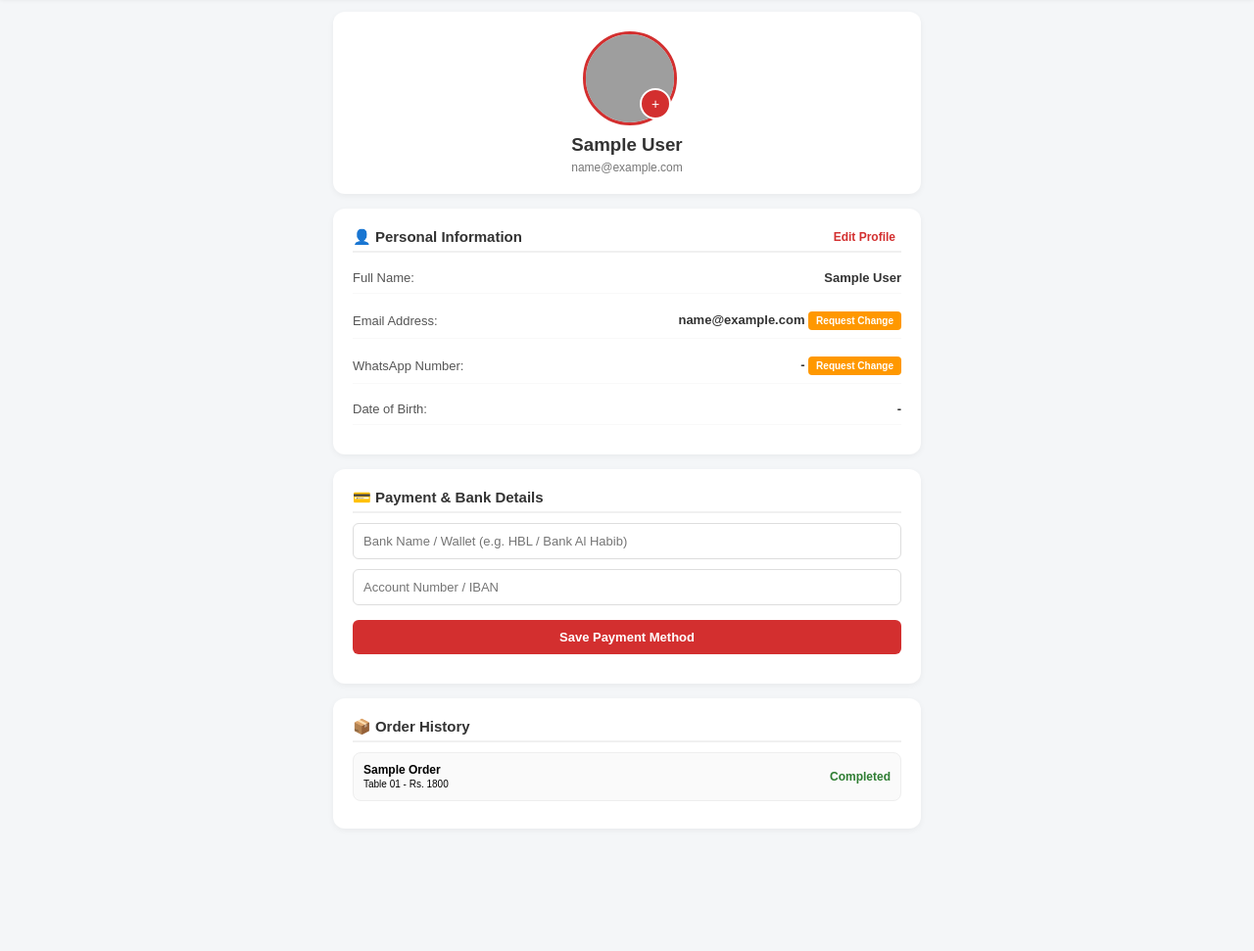
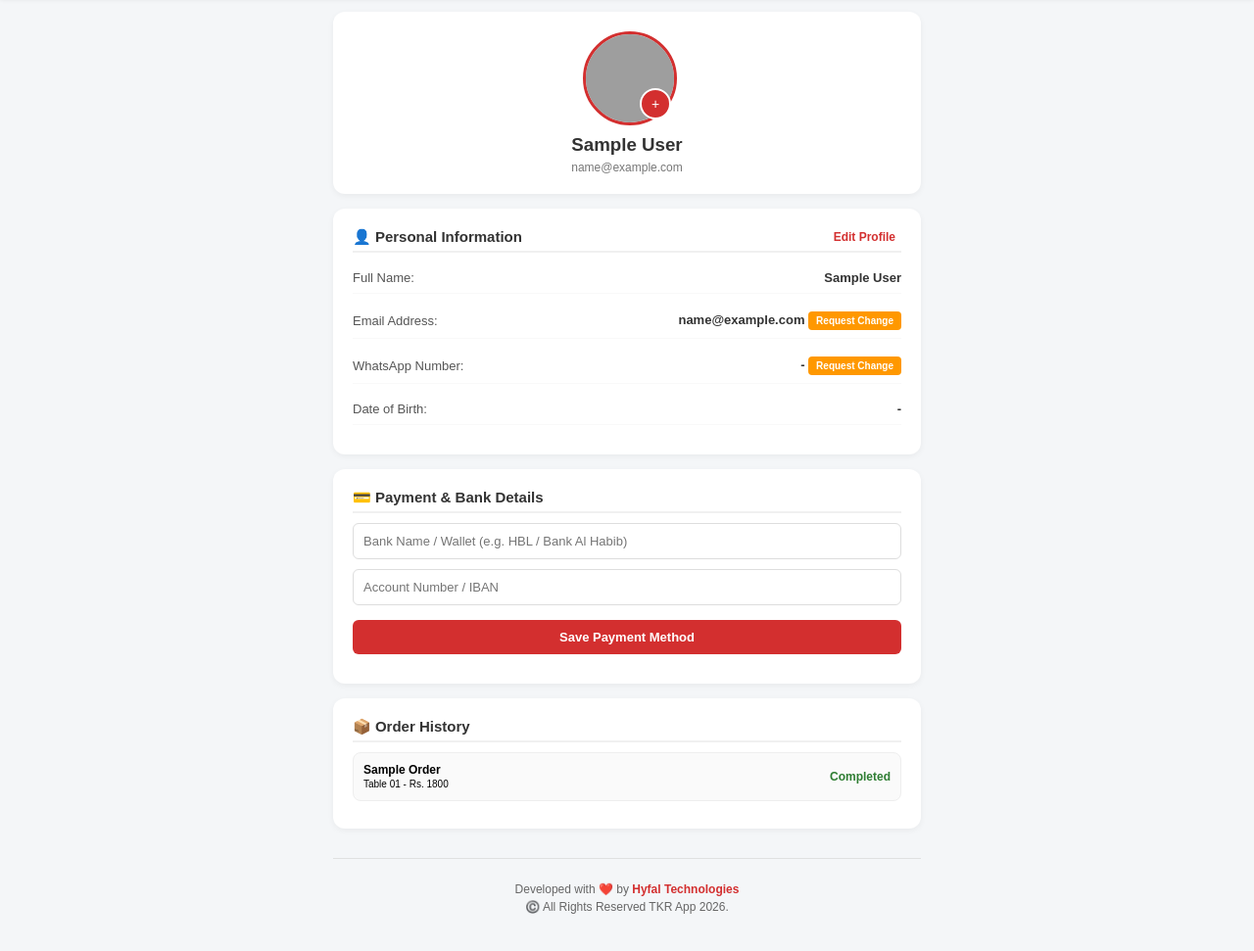
Before and after one commit to yousafameerkhan-cyber/TKR-App, a website: page public/UserProfile.html in a window 1280 px wide. Shown: the part 61-1032 px from the top of the page at 98% size. Before the commit the page ends 977 px from the top, so only its background shows below. Drawn offline with Linux system fonts and the light colour scheme; sample sign-in values are in the browser's storage; grey boxes are pictures that could not be loaded.

Commit message:
Add professional footer with Hyfal Technologies branding to UserProfile.html

```diff
--- a/public/UserProfile.html
+++ b/public/UserProfile.html
@@ -33,6 +33,11 @@
 
     .history-item { background: #fafafa; border: 1px solid #eee; padding: 10px; border-radius: 8px; margin-bottom: 8px; text-align: left; font-size: 12px; display: flex; justify-content: space-between; align-items: center; }
     .edit-section { display: none; margin-top: 10px; text-align: left; }
+
+    /* Professional Footer Style */
+    .app-footer { text-align: center; padding: 20px 0 10px 0; font-size: 12px; color: #666; border-top: 1px solid #e0e0e0; margin-top: 30px; }
+    .app-footer p { margin: 4px 0; }
+    .app-footer .brand-text { color: #d32f2f; font-weight: bold; }
   </style>
 </head>
 <body>
@@ -117,11 +122,16 @@
       </div>
     </div>
 
+    <!-- Professional Footer -->
+    <div class="app-footer">
+      <p>Developed with ❤️ by <span class="brand-text">Hyfal Technologies</span></p>
+      <p>©️ All Rights Reserved TKR App 2026.</p>
+    </div>
+
   </div>
 
   <script>
     window.onload = function() {
-      // Session Guard: Check if user is logged in
       let user = localStorage.getItem('tkr_user');
       if (!user) {
         alert('Please login first to view your dashboard.');
@@ -150,13 +160,11 @@
       document.getElementById('valWhatsapp').innerText = data.whatsapp || '-';
       document.getElementById('valDob').innerText = data.dob || '-';
 
-      // Set edit inputs values
       document.getElementById('editName').value = data.name || '';
       document.getElementById('editEmail').value = data.email || '';
       document.getElementById('editWhatsapp').value = data.whatsapp || '';
       document.getElementById('editDob').value = data.dob || '';
 
-      // Check approval state for editing restricted fields
       if (data.editApproved) {
         if (data.editApproved.email) {
           document.getElementById('editEmail').disabled = false;
```
